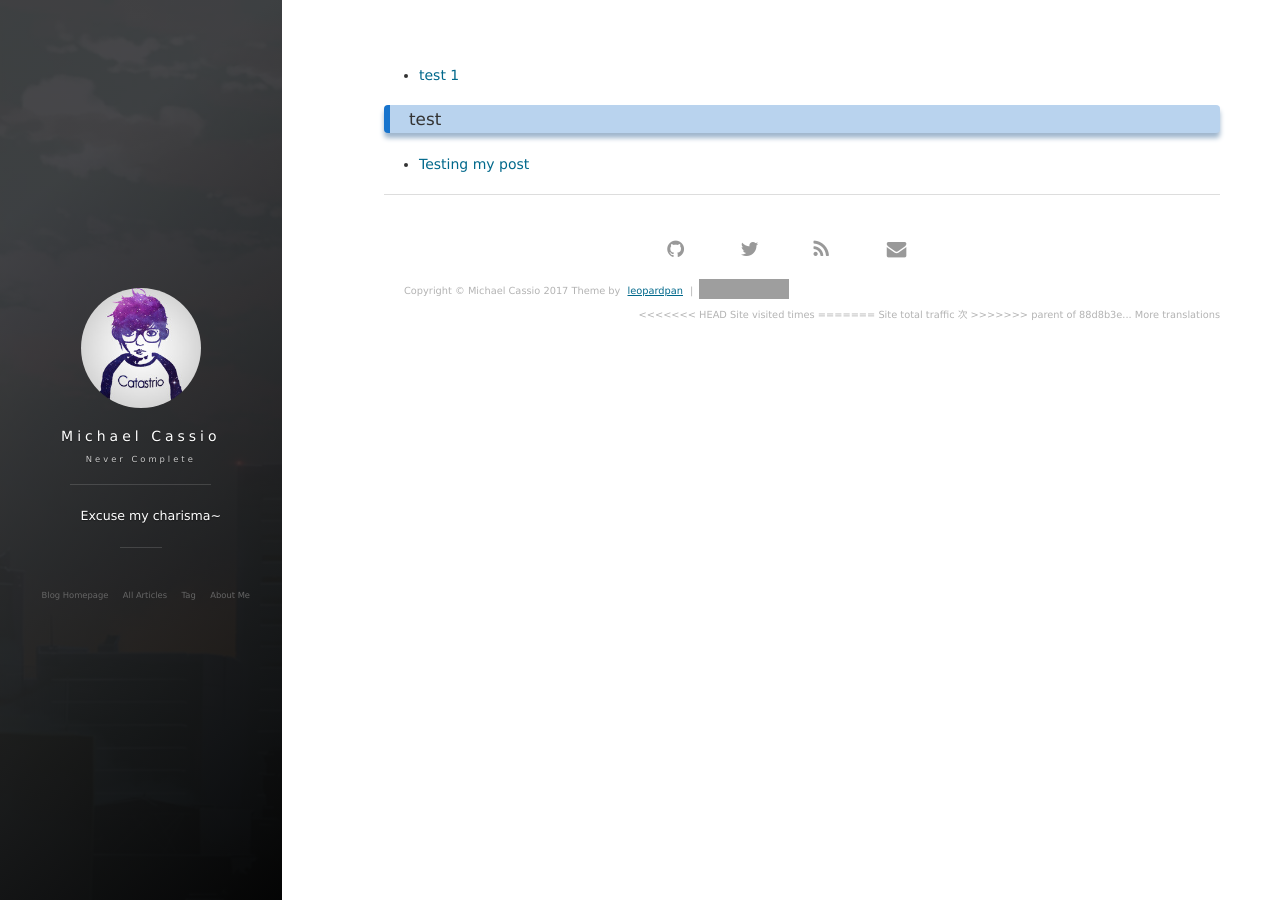
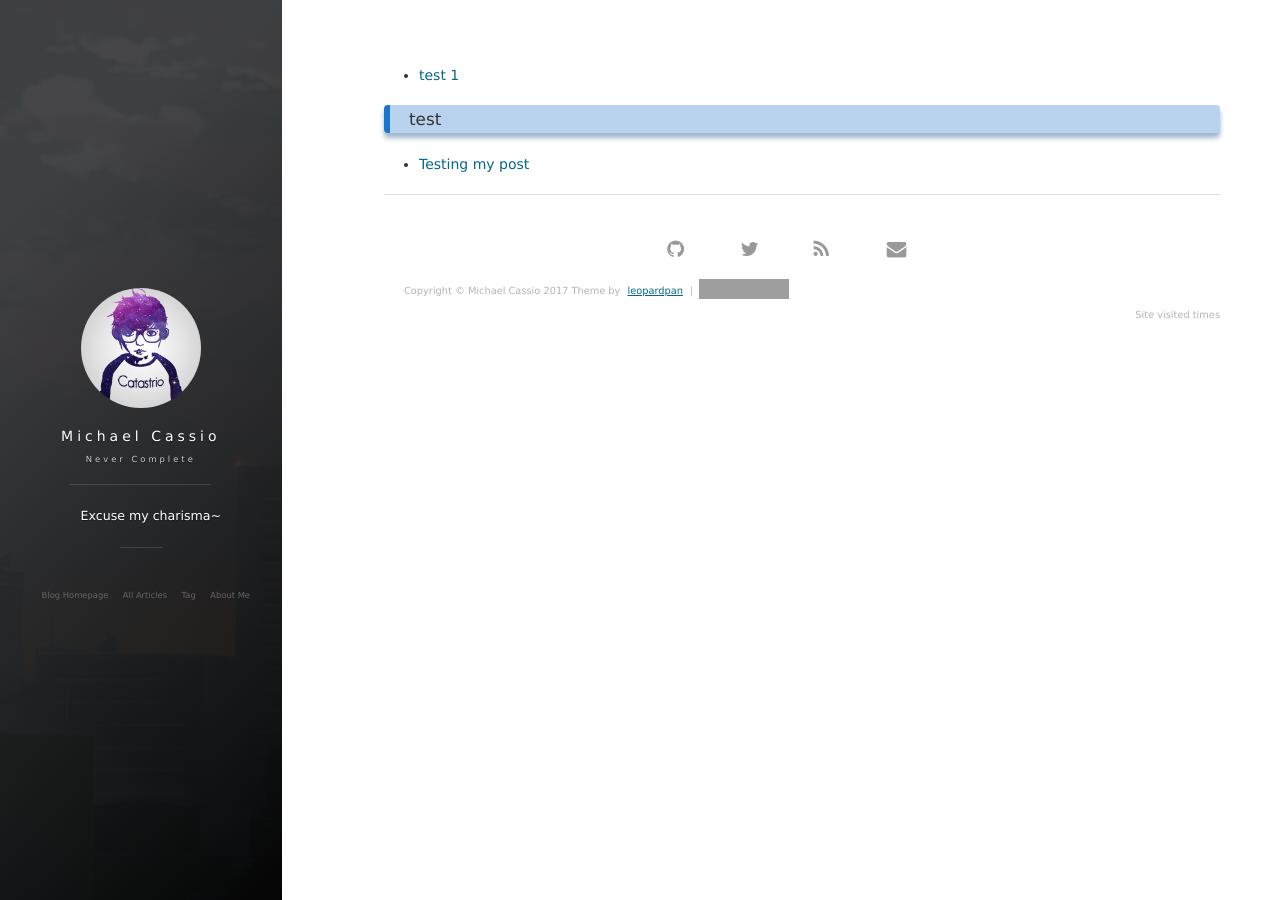
Before and after one commit to Catastrio/catastrio.github.io, a Jekyll site: the page built from tags.html, in a window 1280 px wide. Built offline with Jekyll 4.4.1, drawn with Linux system fonts in a browser that asks for light colours; nearby versions of some CDN libraries; comment, search, counter and statistics services are not loaded; grey boxes are pictures that could not be loaded.

Commit message:
Revert "Broke something"
This reverts commit 838aa3838c2cdf95ed1259c24c20f9c6bf9431d3.

```diff
--- a/_includes/footer.html
+++ b/_includes/footer.html
@@ -81,13 +81,8 @@
 
           <!-- 访问统计 -->
           <span id="busuanzi_container_site_pv">
-<<<<<<< HEAD
             Site visited
             <span id="busuanzi_value_site_pv"></span>times
-=======
-            Site total traffic
-            <span id="busuanzi_value_site_pv"></span>次
->>>>>>> parent of 88d8b3e... More translations
           </span>
 
         </div>
```
